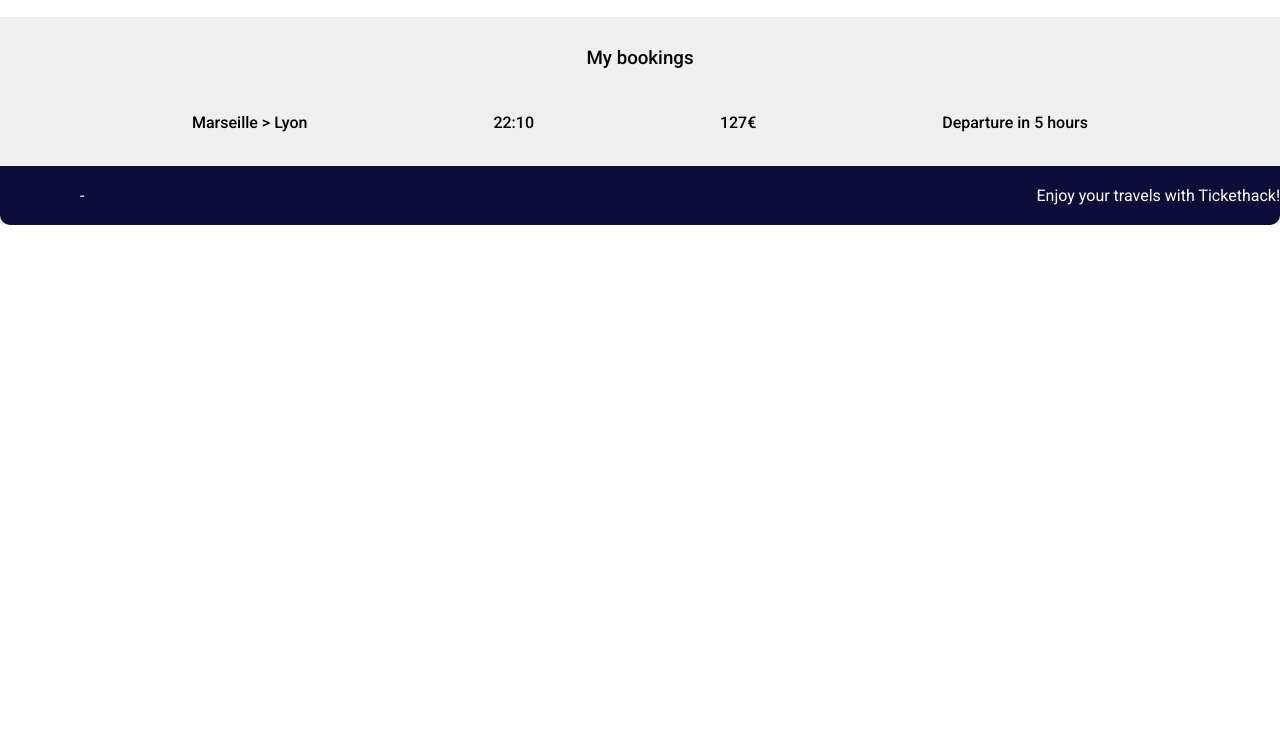
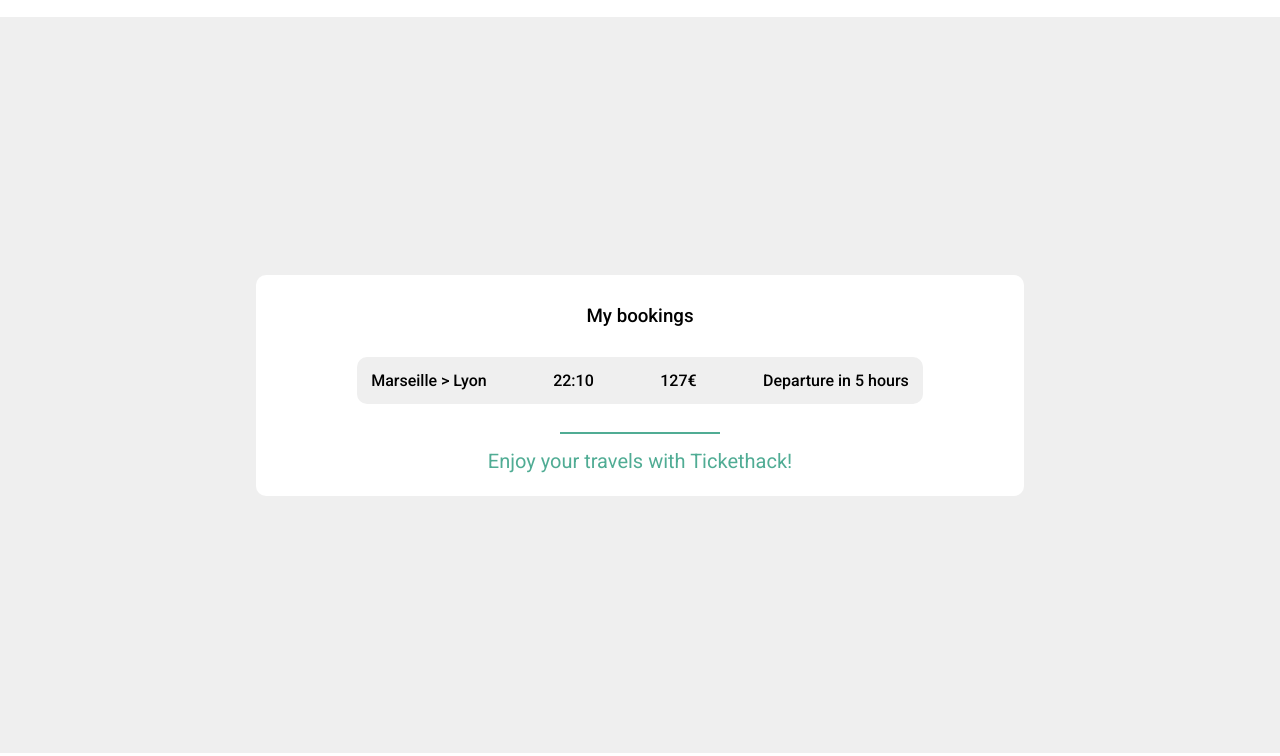
Before and after one commit to TheoKennel/Hackaton_TicketHack, a plain HTML site: page frontend/Bookings.html in a window 1280 px wide. Shown: the part 64-820 px from the top of the page. Drawn offline with Linux system fonts and the light colour scheme.

Commit message:
Html + css ok pour Booking

```diff
--- a/frontend/Bookings.html
+++ b/frontend/Bookings.html
@@ -11,7 +11,7 @@
     <title>Bookings</title>
 </head>
 <body>
-    <div id="container">
+    <div id="container__cart">
         <div class="nav">
             <div class="logo">
                 <a href="index.html">
@@ -25,6 +25,7 @@
         </div>
 
         <div id="container__bookings-main">
+            <div id="container__bookings">
             <div class="container__bookings-remove">
                 <h3>My bookings</h3>
                 <div class="container__bookings-trips">
@@ -33,10 +34,11 @@
                     <p>127€</p>
                     <p>Departure in 5 hours</p>
                 </div>
-                <div class="container__bookings-footer">
-                    <p>-</p>
+                <div class="container__booking-footer">
+                    <hr class="container__booking-footer-hr">
                     <p>Enjoy your travels with Tickethack!</p>
                 </div>
+            </div>
             </div>
         </div>
 
--- a/frontend/style.css
+++ b/frontend/style.css
@@ -176,7 +176,7 @@ a{
 }
 
  hr {
-    height: 5px;
+    height: 2px;
     border-color: #50ac94;
     border: none;
 }
@@ -270,6 +270,8 @@ a{
     font-weight: 500;
 }
 
+
+
 .container__bookings-trips > button{
     padding: 8px;
     background-color: #50ac94;
@@ -324,3 +326,25 @@ a{
     font-weight:500 ;
 }
 /* Booking HTML Css */
+
+.container__booking-footer {
+    display: flex;
+    flex-direction: column;
+    align-items: center;
+    padding: 8px 19px;
+    margin-bottom: 15px;
+
+}
+
+.container__booking-footer-hr {
+    display: flex;
+    flex-direction: column;
+    width: 160px;
+    height: 2px;
+}
+
+.container__booking-footer > p {
+        margin-top: 15px;
+        color: #50ac94;
+        font-size: 20px;
+}
```
